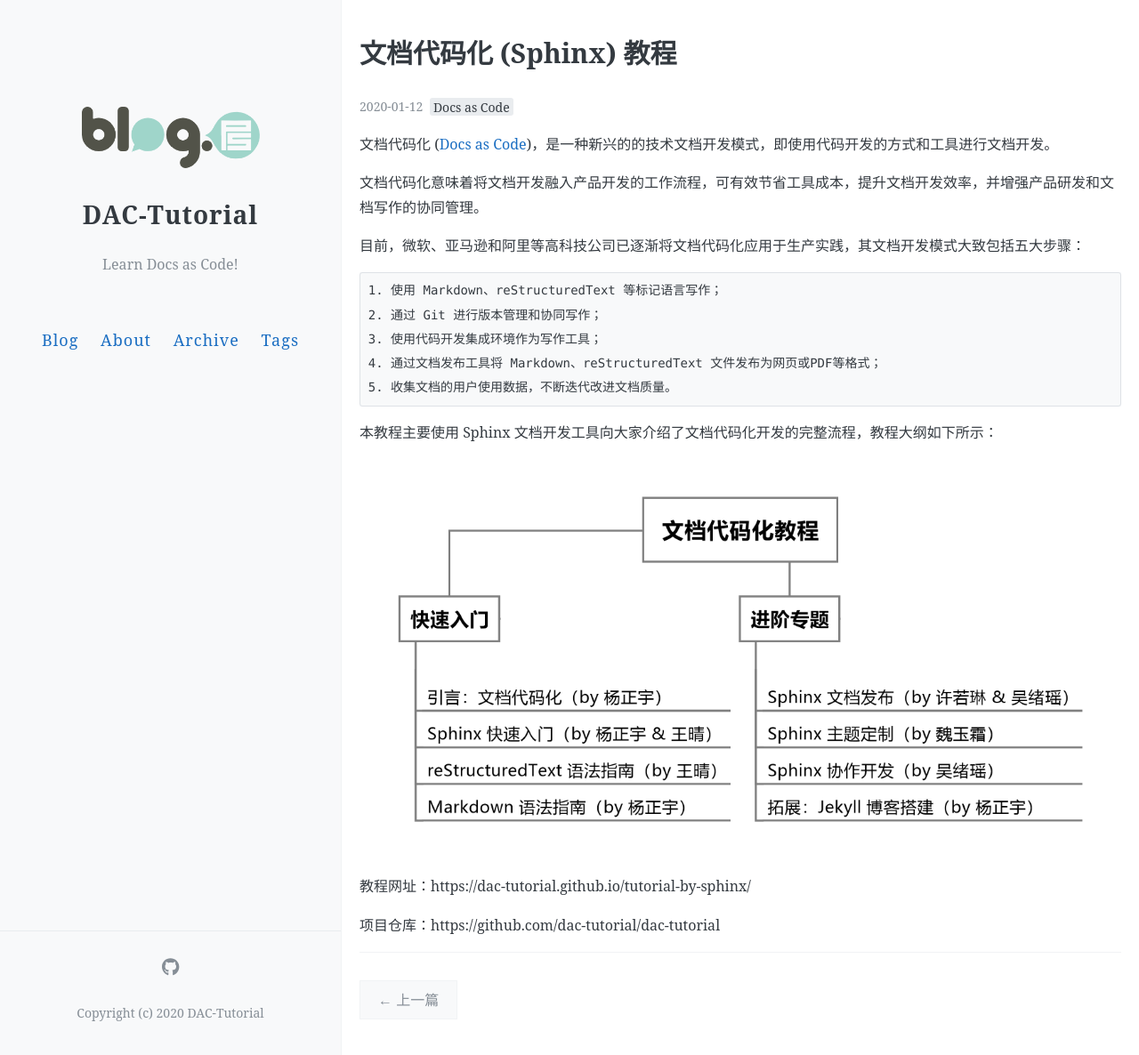
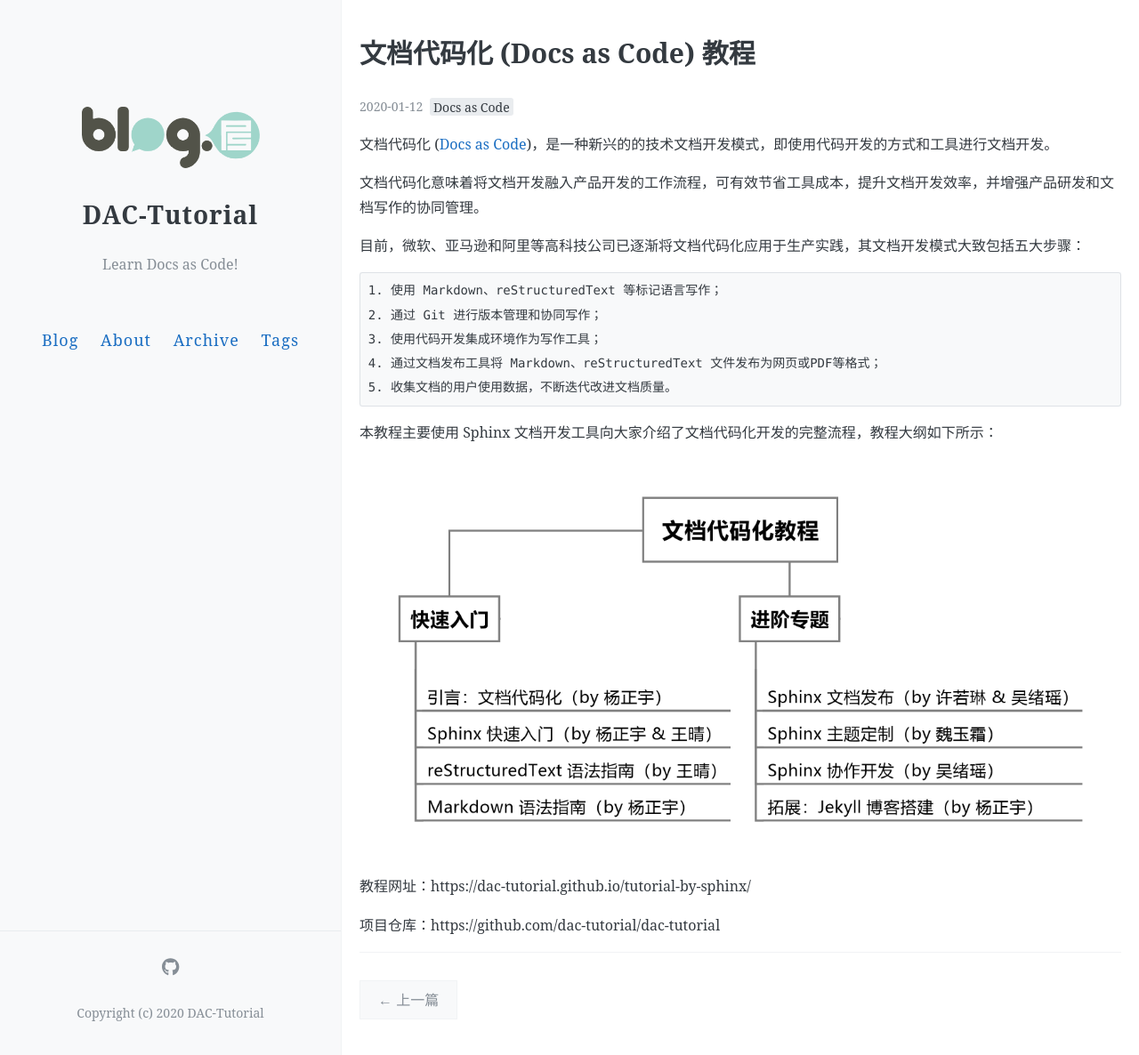
Before and after one commit to dac-tutorial/dac-tutorial.github.io, a Jekyll site: the page built from _posts/2020-01-12-dac-tutorial.md, in a window 1280 px wide and 1186 px high. Shown: the whole window at 89% size. Built offline with Jekyll 4.4.1, drawn with Linux system fonts in a browser that asks for light colours; comment, search, counter and statistics services are not loaded.

Commit message:
Update 2020-01-12-dac-tutorial.md

```diff
--- a/_posts/2020-01-12-dac-tutorial.md
+++ b/_posts/2020-01-12-dac-tutorial.md
@@ -1,6 +1,6 @@
 ---
 layout: post
-title: "文档代码化 (Sphinx) 教程"
+title: "文档代码化 (Docs as Code) 教程"
 date:   2020-1-12
 tags: [Docs as Code]
 comments: true
```
